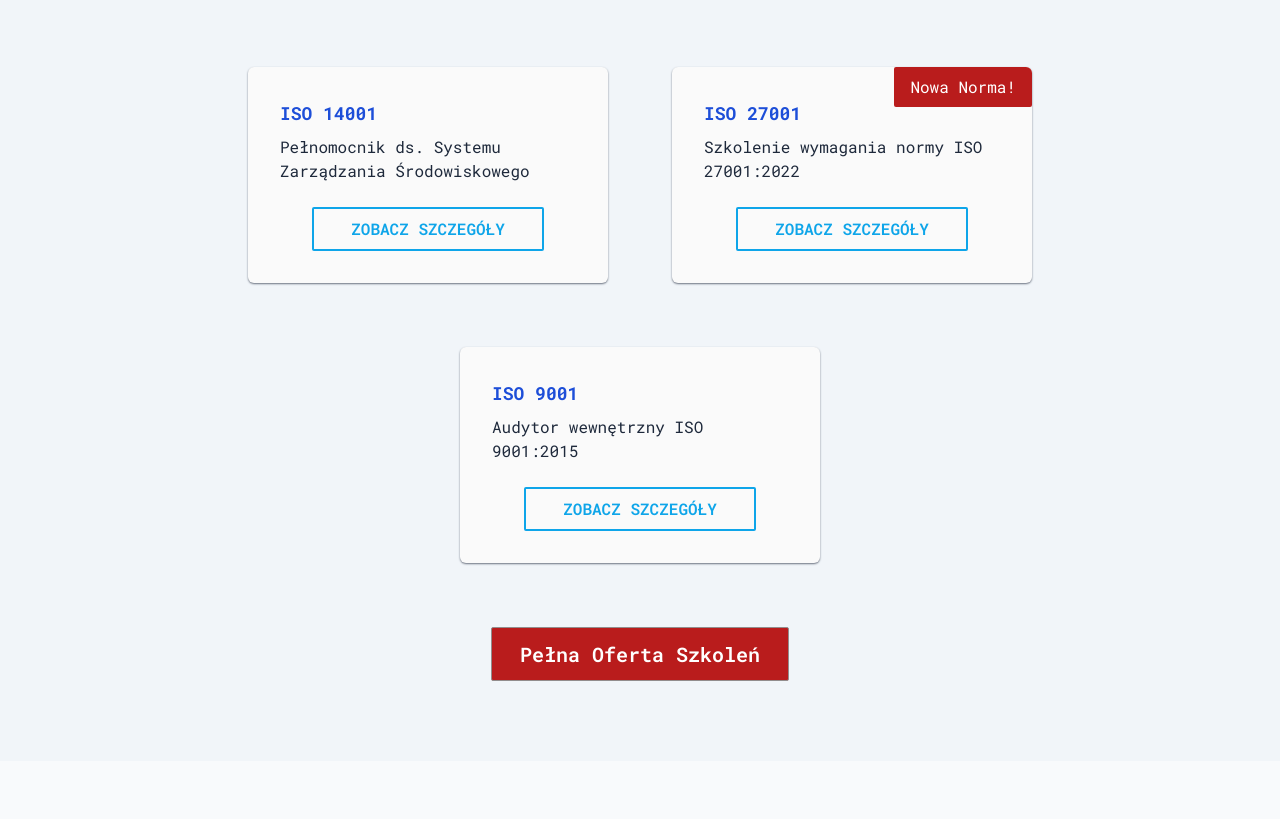
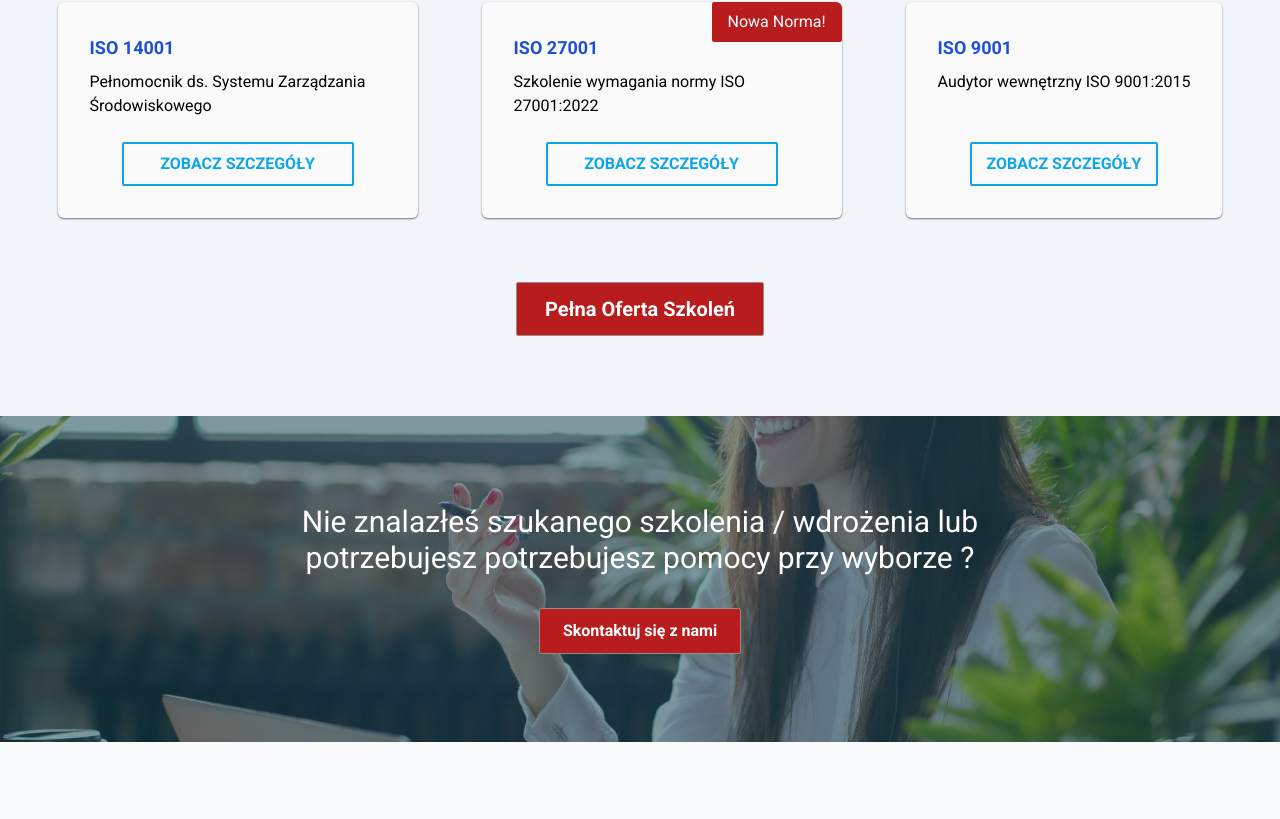
Before and after one commit to SoT03/tqm, a Next.js app: page / in a window 1280 px wide. Shown: the part 1641-2460 px from the top of the page. Built offline with nearby package versions, Linux system fonts and the light colour scheme.

Commit message:
finished hero section

```diff
--- a/components/Header/headerHighlighted.tsx
+++ b/components/Header/headerHighlighted.tsx
@@ -4,7 +4,7 @@ type HighlightedSpanProps = {
 
 const HighlightedSpan = ({ text }: HighlightedSpanProps) => {
 	return (
-		<span className='font-semibold text-2xl text-sky-300 md:text-4xl lg:text-5xl'>
+		<span className='font-semibold text-2xl text-sky-300 md:text-4xl lg:text-5xl '>
 			{text}
 		</span>
 	);
--- a/components/Header/headerTitlePage.tsx
+++ b/components/Header/headerTitlePage.tsx
@@ -21,7 +21,7 @@ const TitlePage = ({ width, isActive }: titlePageProps) => {
 				}`,
 			}}>
 			<div className='wrapper-lg flex flex-col h-full items-center justify-center px-10 md:px-24 md:items-start lg:bg-black lg:bg-opacity-40 lg:ml-0 lg:max-w-[60%] xl:max-w-[50%] z-10  '>
-				<h1 className='mt-6 mb-2 md:text-2xl text-shadow md:mt-0 md:mb-4 lg:my-10 xl:text-3xl '>
+				<h1 className='mt-6 mb-2 md:text-2xl text-shadow md:mt-0 md:mb-4 lg:my-10 xl:text-3xl xl:mr-28'>
 					<HighlightedSpan text='Jakość' /> to nasza misja,{' '}
 					<HighlightedSpan text='Doskonałość' /> to nasza droga.
 				</h1>
--- a/components/hero.tsx
+++ b/components/hero.tsx
@@ -1,5 +1,6 @@
 import { useWindowSize } from '@/hooks/useWindowSize';
 import Section from './util/section/Section';
+import Link from 'next/link';
 
 type HeroProps = {
 	text: string;
@@ -9,13 +10,22 @@ const Hero = ({ text }: HeroProps) => {
 	const size = useWindowSize();
 	return (
 		<Section
+			classes='relative z-0 bg-cover bg-center  md:bg-fixed '
 			id='hero'
 			style={{
 				backgroundImage: `url(/img/customerService_${
-					size.width > 768 ? 'big' : 'small'
+					size.width >= 768 ? 'big' : 'small'
 				}.jpg)`,
 			}}>
-			<h2>{text}</h2>
+			<div className='flex flex-col gap-6 md:px-32 md:gap-8 md:py-2 lg:px-60'>
+				<h2 className='text-white text-center text-lg lg:text-3xl'>{text}</h2>
+				<Link
+					href='/#contact'
+					className=' btn--nocolor mx-auto bg-red-700 font-semibold text-white text-center   hover:scale-110'>
+					Skontaktuj się z nami
+				</Link>
+			</div>
+			<div className='bg-shadow'></div>
 		</Section>
 	);
 };
--- a/components/util/section/Section.tsx
+++ b/components/util/section/Section.tsx
@@ -9,9 +9,9 @@ const Section = ({ children, id, classes, style }: SectionProps) => {
 	return (
 		<section
 			id={id}
-			className={`text-slate-800 px-8 py-12 md:px-12 lg:py-16 xl:py-20 ${classes}`}
+			className={` text-black px-8 py-12 md:px-12 lg:py-16 xl:py-20 ${classes}`}
 			style={style}>
-			<div className='wrapper'>{children}</div>
+			<div className=' wrapper'>{children}</div>
 		</section>
 	);
 };
--- a/pages/index.tsx
+++ b/pages/index.tsx
@@ -2,6 +2,7 @@ import Header from '@/components/Header/Header';
 import AboutUs from '@/components/AboutUs';
 import Offer from '@/components/Offer';
 import WhyUs from '@/components/WhyUs';
+import Hero from '@/components/Hero';
 
 export default function Home() {
 	return (
@@ -10,6 +11,9 @@ export default function Home() {
 			<main>
 				<AboutUs />
 				<Offer />
+				<Hero
+					text='Nie znalazłeś szukanego szkolenia / wdrożenia lub potrzebujesz potrzebujesz pomocy przy wyborze ?'
+				/>
 				<WhyUs />
 			</main>
 		</>
--- a/styles/globals.css
+++ b/styles/globals.css
@@ -1,4 +1,4 @@
-@import url('https://fonts.googleapis.com/css2?family=Roboto+Mono:wght@400;600;700&display=swap');
+@import url('https://fonts.googleapis.com/css2?family=Roboto:wght@400;500;700&display=swap');
 
 @tailwind base;
 @tailwind components;
@@ -9,7 +9,7 @@
 }
 
 html {
-	font-family: 'Roboto Mono', monospace;
+	font-family: 'Roboto', monospace;
 	scroll-behavior: smooth;
 }
 
```
Also changed, not shown: components/util/contactForm/Form.tsx (added).
